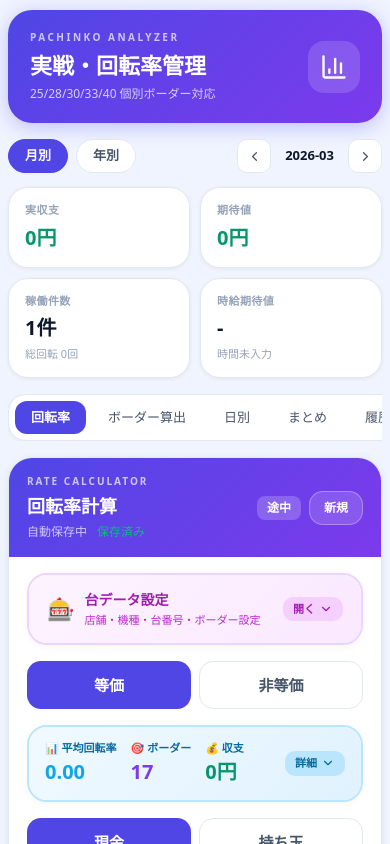
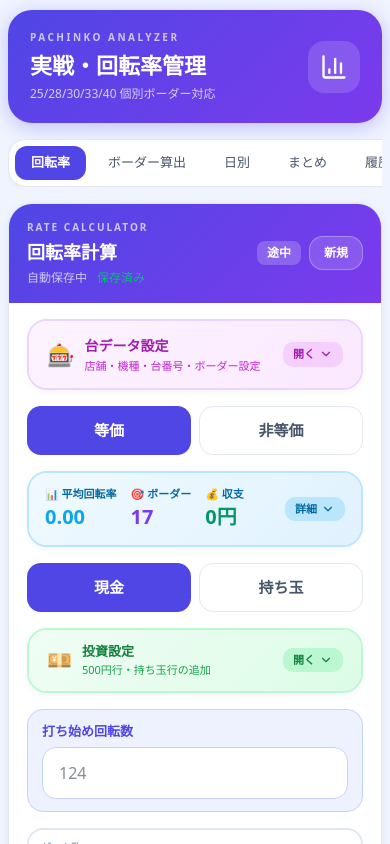
Before and after one commit to yami-tan/pachinko-app, a React (Vite) app: page / in a window 390 px wide. Shown: the top 844 px of the page. Built offline with nearby package versions, Linux system fonts and the light colour scheme.

Commit message:
improve mobile layout

```diff
--- a/src/App.tsx
+++ b/src/App.tsx
@@ -543,7 +543,7 @@ export default function PachinkoCalculatorComplete() {
     expandedIntRows: [],    // 展開中の整数行（Set的に使用）
   });
   const [firstHitForm,setFirstHitForm]=useState({ label:'初当たり1回目',rounds:'20',startBalls:'0',upperBalls:'100',endBalls:'',restartRotation:'0',restartReason:'single',restartReasonNote:'',chainCount:'1',remainingHolds:'' });
-  const [machineDraft,setMachineDraft]=useState({ name:'',shopDefault:'',border25:'',border28:'',border30:'',border33:'',border40:'',payoutPerRound:'',expectedBallsPerHit:'',totalProbability:'',kanaReading:'',memo:'' });
+  const [machineDraft,setMachineDraft]=useState({ name:'',border25:'',border28:'',border30:'',border33:'',payoutPerRound:'',expectedBallsPerHit:'',totalProbability:'',kanaReading:'' });
   const [editMachineId,setEditMachineId]=useState(null);
   const [editMachineDialogOpen,setEditMachineDialogOpen]=useState(false);
   const [deleteConfirmOpen,setDeleteConfirmOpen]=useState(false);
@@ -623,7 +623,6 @@ export default function PachinkoCalculatorComplete() {
 
   const targetSessions=useMemo(()=>enrichedSessions.filter(s=>periodMode==='year'?yearKey(s.date)===currentYear:monthKey(s.date)===currentMonth),[enrichedSessions,periodMode,currentMonth,currentYear]);
   const selectedDateSessions=enrichedSessions.filter(s=>s.date===selectedDate);
-  const summary=targetSessions.reduce((acc,s)=>{ acc.balance+=s.metrics.balanceYen; acc.ev+=s.metrics.estimatedEVYen; acc.hours+=numberOrZero(s.hours); acc.spins+=s.metrics.totalSpins; acc.count+=1; return acc; },{balance:0,ev:0,hours:0,spins:0,count:0});
 
   const trendChartData=useMemo(()=>{ if(periodMode==='year'){const map={}; for(let i=1;i<=12;i++) map[`${currentYear}-${String(i).padStart(2,'0')}`]={label:`${i}月`,balance:0,ev:0}; targetSessions.forEach(s=>{const k=monthKey(s.date); if(map[k]){map[k].balance+=s.metrics.balanceYen; map[k].ev+=s.metrics.estimatedEVYen;}}); return Object.values(map); } const sorted=[...targetSessions].sort((a,b)=>a.date>b.date?1:-1); let bc=0,ec=0; return sorted.map(s=>{bc+=s.metrics.balanceYen; ec+=s.metrics.estimatedEVYen; return {label:dateLabel(s.date),balance:bc,ev:ec};}); },[targetSessions,periodMode,currentYear]);
   const machineAggregate=useMemo(()=>{ const map={}; targetSessions.forEach(s=>{const k=s.machine?.name||s.machineFreeName||s.machineNameSnapshot||'未設定'; if(!map[k])map[k]={name:k,count:0,balance:0,ev:0,spins:0}; map[k].count+=1; map[k].balance+=s.metrics.balanceYen; map[k].ev+=s.metrics.estimatedEVYen; map[k].spins+=s.metrics.totalSpins;}); return Object.values(map).sort((a,b)=>b.ev-a.ev); },[targetSessions]);
@@ -796,18 +795,18 @@ export default function PachinkoCalculatorComplete() {
   function duplicateSession(s) { skipAutosaveRef.current=true; setUndoStack([]); setSaveStatus('saved'); setForm({...emptySession(settings),...s,id:uid(),date:todayStr(),status:'draft',updatedAt:Date.now(),firstHits:[],rateSections:[],photos:[],rateEntries:[emptyRateEntry(s.currentInputMode||'cash',(s.currentInputMode||'cash')==='balls'?numberOrZero(settings.defaultBallUnit)||250:numberOrZero(settings.defaultCashUnitYen)||1000,'')]}); setActiveTab('rate'); }
   function deleteSession(id) { setSessions(p=>p.filter(x=>x.id!==id)); }
   async function addPhotos(files) { const list=Array.from(files||[]).slice(0,6); const images=[]; for(const f of list){const d=await readFileAsDataUrl(f); images.push({id:uid(),name:f.name,dataUrl:d,createdAt:Date.now()});} applyFormUpdate(p=>({...p,photos:[...(p.photos||[]),...images].slice(0,12)})); }
-  function saveMachine() { if(!machineDraft.name.trim())return; const newM={id:uid(),name:machineDraft.name.trim(),shopDefault:machineDraft.shopDefault.trim(),border25:numberOrZero(machineDraft.border25),border28:numberOrZero(machineDraft.border28),border30:numberOrZero(machineDraft.border30),border33:numberOrZero(machineDraft.border33),border40:numberOrZero(machineDraft.border40),payoutPerRound:numberOrZero(machineDraft.payoutPerRound),expectedBallsPerHit:numberOrZero(machineDraft.expectedBallsPerHit),totalProbability:numberOrZero(machineDraft.totalProbability),kanaReading:machineDraft.kanaReading||'',memo:machineDraft.memo}; setMachines(prev=>[newM,...prev]); setMachineDraft({name:'',shopDefault:'',border25:'',border28:'',border30:'',border33:'',border40:'',payoutPerRound:'',expectedBallsPerHit:'',totalProbability:'',kanaReading:'',memo:''}); }
+  function saveMachine() { if(!machineDraft.name.trim())return; const newM={id:uid(),name:machineDraft.name.trim(),shopDefault:'',border25:numberOrZero(machineDraft.border25),border28:numberOrZero(machineDraft.border28),border30:numberOrZero(machineDraft.border30),border33:numberOrZero(machineDraft.border33),border40:0,payoutPerRound:numberOrZero(machineDraft.payoutPerRound),expectedBallsPerHit:numberOrZero(machineDraft.expectedBallsPerHit),totalProbability:numberOrZero(machineDraft.totalProbability),kanaReading:machineDraft.kanaReading||'',memo:''}; setMachines(prev=>[newM,...prev]); setMachineDraft({name:'',border25:'',border28:'',border30:'',border33:'',payoutPerRound:'',expectedBallsPerHit:'',totalProbability:'',kanaReading:''}); }
   function openEditMachine(m) {
     setEditMachineId(m.id);
-    setMachineDraft({name:m.name,shopDefault:m.shopDefault||'',border25:String(m.border25||''),border28:String(m.border28||''),border30:String(m.border30||''),border33:String(m.border33||''),border40:String(m.border40||''),payoutPerRound:String(m.payoutPerRound||''),expectedBallsPerHit:String(m.expectedBallsPerHit||''),totalProbability:String(m.totalProbability||''),kanaReading:m.kanaReading||'',memo:m.memo||''});
+    setMachineDraft({name:m.name,border25:String(m.border25||''),border28:String(m.border28||''),border30:String(m.border30||''),border33:String(m.border33||''),payoutPerRound:String(m.payoutPerRound||''),expectedBallsPerHit:String(m.expectedBallsPerHit||''),totalProbability:String(m.totalProbability||''),kanaReading:m.kanaReading||''});
     setEditMachineDialogOpen(true);
   }
   function saveEditMachine() {
     if(!machineDraft.name.trim()||!editMachineId) return;
-    setMachines(prev=>prev.map(m=>m.id===editMachineId?{...m,name:machineDraft.name.trim(),shopDefault:machineDraft.shopDefault.trim(),border25:numberOrZero(machineDraft.border25),border28:numberOrZero(machineDraft.border28),border30:numberOrZero(machineDraft.border30),border33:numberOrZero(machineDraft.border33),border40:numberOrZero(machineDraft.border40),payoutPerRound:numberOrZero(machineDraft.payoutPerRound),expectedBallsPerHit:numberOrZero(machineDraft.expectedBallsPerHit),totalProbability:numberOrZero(machineDraft.totalProbability),kanaReading:machineDraft.kanaReading||'',memo:machineDraft.memo}:m));
+    setMachines(prev=>prev.map(m=>m.id===editMachineId?{...m,name:machineDraft.name.trim(),border25:numberOrZero(machineDraft.border25),border28:numberOrZero(machineDraft.border28),border30:numberOrZero(machineDraft.border30),border33:numberOrZero(machineDraft.border33),payoutPerRound:numberOrZero(machineDraft.payoutPerRound),expectedBallsPerHit:numberOrZero(machineDraft.expectedBallsPerHit),totalProbability:numberOrZero(machineDraft.totalProbability),kanaReading:machineDraft.kanaReading||''}:m));
     setEditMachineDialogOpen(false);
     setEditMachineId(null);
-    setMachineDraft({name:'',shopDefault:'',border25:'',border28:'',border30:'',border33:'',border40:'',payoutPerRound:'',expectedBallsPerHit:'',totalProbability:'',kanaReading:'',memo:''});
+    setMachineDraft({name:'',border25:'',border28:'',border30:'',border33:'',payoutPerRound:'',expectedBallsPerHit:'',totalProbability:'',kanaReading:''});
   }
   function deleteMachine(id) {
     setMachines(prev=>prev.filter(m=>m.id!==id));
@@ -928,35 +927,6 @@ export default function PachinkoCalculatorComplete() {
             </div>
           </div>
         </motion.div>
-
-        {/* ─── 期間切替 ─── */}
-        <div style={{ display:'flex', alignItems:'center', gap:8, marginBottom:14 }}>
-          <Chip active={periodMode==='month'} onClick={()=>setPeriodMode('month')}>月別</Chip>
-          <Chip active={periodMode==='year'} onClick={()=>setPeriodMode('year')}>年別</Chip>
-          <div style={{ marginLeft:'auto', display:'flex', alignItems:'center', gap:6 }}>
-            {periodMode==='month'?(
-              <>
-                <button onClick={()=>moveMonth(-1)} style={{ width:34,height:34,borderRadius:10,border:`1px solid ${C.border}`,background:C.card,cursor:'pointer',display:'flex',alignItems:'center',justifyContent:'center' }}><ChevronLeft size={15} color={C.textSecondary}/></button>
-                <span style={{ fontSize:13,fontWeight:700,color:C.textPrimary,padding:'0 8px' }}>{currentMonth}</span>
-                <button onClick={()=>moveMonth(1)} style={{ width:34,height:34,borderRadius:10,border:`1px solid ${C.border}`,background:C.card,cursor:'pointer',display:'flex',alignItems:'center',justifyContent:'center' }}><ChevronRight size={15} color={C.textSecondary}/></button>
-              </>
-            ):(
-              <>
-                <button onClick={()=>moveYear(-1)} style={{ width:34,height:34,borderRadius:10,border:`1px solid ${C.border}`,background:C.card,cursor:'pointer',display:'flex',alignItems:'center',justifyContent:'center' }}><ChevronLeft size={15} color={C.textSecondary}/></button>
-                <span style={{ fontSize:13,fontWeight:700,color:C.textPrimary,padding:'0 8px' }}>{currentYear}年</span>
-                <button onClick={()=>moveYear(1)} style={{ width:34,height:34,borderRadius:10,border:`1px solid ${C.border}`,background:C.card,cursor:'pointer',display:'flex',alignItems:'center',justifyContent:'center' }}><ChevronRight size={15} color={C.textSecondary}/></button>
-              </>
-            )}
-          </div>
-        </div>
-
-        {/* ─── サマリー4枚 ─── */}
-        <div style={{ display:'grid', gridTemplateColumns:'1fr 1fr', gap:10, marginBottom:16 }}>
-          <SummaryMetric title="実収支" value={fmtYen(summary.balance)} positive={summary.balance>=0}/>
-          <SummaryMetric title="期待値" value={fmtYen(summary.ev)} positive={summary.ev>=0}/>
-          <SummaryMetric title="稼働件数" value={`${summary.count}件`} sub={`総回転 ${Math.round(summary.spins).toLocaleString()}回`}/>
-          <SummaryMetric title="時給期待値" value={summary.hours>0?fmtYen(summary.ev/summary.hours):'-'} sub={summary.hours>0?`総時間 ${summary.hours.toFixed(1)}h`:'時間未入力'}/>
-        </div>
 
         {/* ─── タブ ─── */}
         <div style={{ overflowX:'auto', WebkitOverflowScrolling:'touch', marginBottom:16, scrollbarWidth:'none' }}>
@@ -1128,15 +1098,14 @@ export default function PachinkoCalculatorComplete() {
 
                       <Dialog>
                         <DialogTrigger asChild>
-                          <button onClick={()=>setMachineDraft({name:'',shopDefault:'',border25:'',border28:'',border30:'',border33:'',border40:'',payoutPerRound:'',expectedBallsPerHit:'',totalProbability:'',kanaReading:'',memo:''})} style={{ ...btnSecondary, width:'100%' }}>機種追加 / 個別ボーダー登録</button>
+                          <button onClick={()=>setMachineDraft({name:'',border25:'',border28:'',border30:'',border33:'',payoutPerRound:'',expectedBallsPerHit:'',totalProbability:'',kanaReading:''})} style={{ ...btnSecondary, width:'100%' }}>機種追加 / 個別ボーダー登録</button>
                         </DialogTrigger>
                         <DialogContent className="max-w-sm rounded-3xl" onOpenAutoFocus={e=>e.preventDefault()}>
                           <DialogHeader><DialogTitle>機種データ追加</DialogTitle></DialogHeader>
                           <div style={{ display:'flex', flexDirection:'column', gap:12 }}>
                             <div><Label>機種名</Label><Input value={machineDraft.name} onChange={e=>setMachineDraft(p=>({...p,name:e.target.value}))} className="mt-1 rounded-2xl"/></div>
-                            <div><Label>よく行く店舗(任意)</Label><Input value={machineDraft.shopDefault} onChange={e=>setMachineDraft(p=>({...p,shopDefault:e.target.value}))} className="mt-1 rounded-2xl"/></div>
                             <div style={{ display:'grid', gridTemplateColumns:'1fr 1fr', gap:10 }}>
-                              {[['border25','25個(等価)'],['border28','28個'],['border30','30個'],['border33','33個'],['border40','40個']].map(([k,l])=>(
+                              {[['border25','25個(等価)'],['border28','28個'],['border30','30個'],['border33','33個']].map(([k,l])=>(
                                 <div key={k}><Label>{l}</Label><Input value={machineDraft[k]} onChange={e=>setMachineDraft(p=>({...p,[k]:e.target.value}))} className="mt-1 rounded-2xl" inputMode="decimal"/></div>
                               ))}
                             </div>
@@ -1146,7 +1115,6 @@ export default function PachinkoCalculatorComplete() {
                               <div style={{ gridColumn:'1/-1' }}><Label>トータル確率</Label><Input value={machineDraft.totalProbability} onChange={e=>setMachineDraft(p=>({...p,totalProbability:e.target.value}))} className="mt-1 rounded-2xl" inputMode="decimal" placeholder="例: 9.49"/></div>
                             </div>
                             <div><Label>よみがな・検索キーワード（任意）</Label><Input value={machineDraft.kanaReading} onChange={e=>setMachineDraft(p=>({...p,kanaReading:e.target.value}))} className="mt-1 rounded-2xl" placeholder="例: うみものがたりかい"/></div>
-                            <div><Label>メモ</Label><Textarea value={machineDraft.memo} onChange={e=>setMachineDraft(p=>({...p,memo:e.target.value}))} className="mt-1 min-h-[70px] rounded-2xl"/></div>
                             <Button className="w-full rounded-2xl" onClick={saveMachine}>保存</Button>
                           </div>
                         </DialogContent>
@@ -1159,9 +1127,8 @@ export default function PachinkoCalculatorComplete() {
                           {!deleteConfirmOpen?(
                             <div style={{ display:'flex', flexDirection:'column', gap:12 }}>
                               <div><Label>機種名</Label><Input value={machineDraft.name} onChange={e=>setMachineDraft(p=>({...p,name:e.target.value}))} className="mt-1 rounded-2xl"/></div>
-                              <div><Label>よく行く店舗(任意)</Label><Input value={machineDraft.shopDefault} onChange={e=>setMachineDraft(p=>({...p,shopDefault:e.target.value}))} className="mt-1 rounded-2xl"/></div>
                               <div style={{ display:'grid', gridTemplateColumns:'1fr 1fr', gap:10 }}>
-                                {[['border25','25個(等価)'],['border28','28個'],['border30','30個'],['border33','33個'],['border40','40個']].map(([k,l])=>(
+                                {[['border25','25個(等価)'],['border28','28個'],['border30','30個'],['border33','33個']].map(([k,l])=>(
                                   <div key={k}><Label>{l}</Label><Input value={machineDraft[k]} onChange={e=>setMachineDraft(p=>({...p,[k]:e.target.value}))} className="mt-1 rounded-2xl" inputMode="decimal"/></div>
                                 ))}
                               </div>
@@ -1171,7 +1138,6 @@ export default function PachinkoCalculatorComplete() {
                                 <div style={{ gridColumn:'1/-1' }}><Label>トータル確率</Label><Input value={machineDraft.totalProbability} onChange={e=>setMachineDraft(p=>({...p,totalProbability:e.target.value}))} className="mt-1 rounded-2xl" inputMode="decimal" placeholder="例: 9.49"/></div>
                               </div>
                               <div><Label>よみがな・検索キーワード（任意）</Label><Input value={machineDraft.kanaReading} onChange={e=>setMachineDraft(p=>({...p,kanaReading:e.target.value}))} className="mt-1 rounded-2xl" placeholder="例: うみものがたりかい"/></div>
-                              <div><Label>メモ</Label><Textarea value={machineDraft.memo} onChange={e=>setMachineDraft(p=>({...p,memo:e.target.value}))} className="mt-1 min-h-[70px] rounded-2xl"/></div>
                               <div style={{ display:'grid', gridTemplateColumns:'1fr 1fr', gap:8 }}>
                                 <Button variant="secondary" className="rounded-2xl" onClick={()=>setEditMachineDialogOpen(false)}>キャンセル</Button>
                                 <Button className="rounded-2xl" onClick={saveEditMachine}>変更を保存</Button>
```
